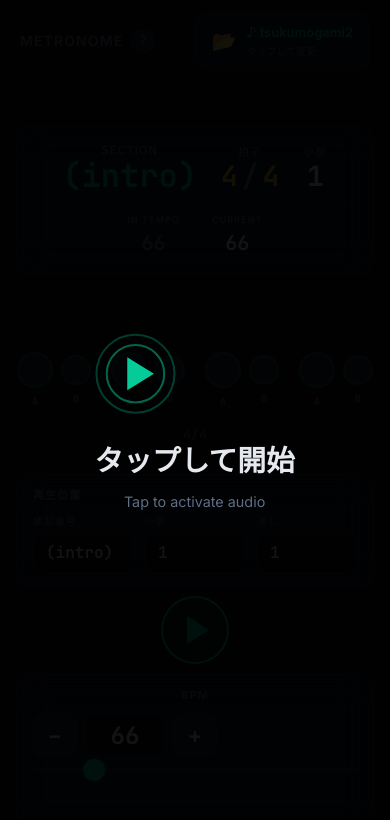
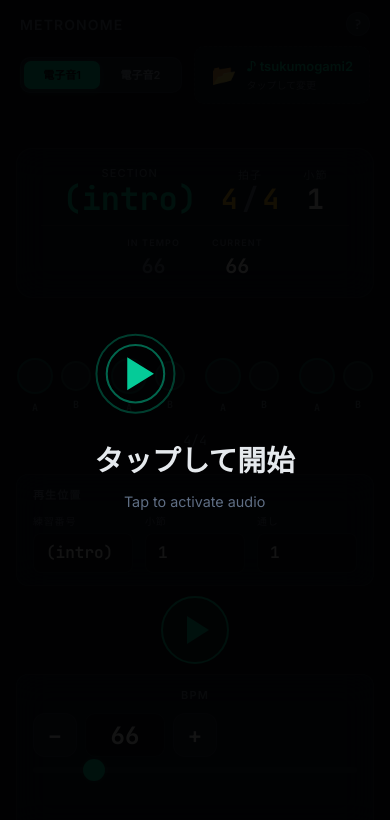
Before and after one commit to Riku-Horn/Metronome, a React (Vite) app: page / in a window 390 px wide. Shown: the top 820 px of the page. Built offline with nearby package versions, Linux system fonts and the light colour scheme.

Commit message:
feat: TDM-700Gの実録音声を追加

```diff
--- a/src/App.tsx
+++ b/src/App.tsx
@@ -63,10 +63,30 @@ function App() {
               ?
             </button>
           </div>
-          <SongLoader
-            onSongLoaded={handleSongLoaded}
-            currentSongTitle={song?.title || null}
-          />
+          <div className="app-header-right" id="app-header-right">
+            <div className="sound-selector" id="sound-selector">
+              <button
+                className={`sound-btn ${metronome.soundMode === 'synth' ? 'active' : ''}`}
+                onClick={() => metronome.setSoundMode('synth')}
+                id="sound-synth-button"
+                aria-label="電子音1に切り替え"
+              >
+                電子音1
+              </button>
+              <button
+                className={`sound-btn ${metronome.soundMode === 'wav' ? 'active' : ''}`}
+                onClick={() => metronome.setSoundMode('wav')}
+                id="sound-wav-button"
+                aria-label="電子音2に切り替え"
+              >
+                電子音2
+              </button>
+            </div>
+            <SongLoader
+              onSongLoaded={handleSongLoaded}
+              currentSongTitle={song?.title || null}
+            />
+          </div>
         </div>
 
         {/* Top: Measure Info */}
--- a/src/audio/AudioEngine.ts
+++ b/src/audio/AudioEngine.ts
@@ -1,5 +1,7 @@
 import type { MeasureData, BeatEvent } from '../types/song';
 import { getBeatPattern, getSubBeatDuration } from '../utils/songParser';
+import aWav from './a.wav';
+import bWav from './b.wav';
 
 /**
  * High-precision metronome audio engine using Web Audio API.
@@ -27,6 +29,12 @@ export class AudioEngine {
   private readonly SUB_DURATION = 0.03;    // seconds
   private readonly ACCENT_GAIN = 0.8;
   private readonly SUB_GAIN = 0.4;
+
+  // Custom 電子音2 buffers
+  private bufferA: AudioBuffer | null = null;
+  private bufferB: AudioBuffer | null = null;
+  private isWavLoaded = false;
+  private soundMode: 'synth' | 'wav' = 'synth';
 
   // Playback state
   private currentMeasureIndex = 0;
@@ -61,6 +69,40 @@ export class AudioEngine {
     if (this.audioContext.state === 'suspended') {
       await this.audioContext.resume();
     }
+    if (!this.isWavLoaded) {
+      this.isWavLoaded = true;
+      await this.loadWavBuffers();
+    }
+  }
+
+  /**
+   * Preload custom 電子音2 files.
+   */
+  private async loadWavBuffers(): Promise<void> {
+    if (!this.audioContext) return;
+    try {
+      const [resA, resB] = await Promise.all([
+        fetch(aWav),
+        fetch(bWav)
+      ]);
+      const [arrayBufferA, arrayBufferB] = await Promise.all([
+        resA.arrayBuffer(),
+        resB.arrayBuffer()
+      ]);
+      this.bufferA = await this.audioContext.decodeAudioData(arrayBufferA);
+      this.bufferB = await this.audioContext.decodeAudioData(arrayBufferB);
+    } catch (err) {
+      console.error('Failed to load 電子音2 audio files:', err);
+      this.isWavLoaded = false;
+    }
+  }
+
+  setSoundMode(mode: 'synth' | 'wav'): void {
+    this.soundMode = mode;
+  }
+
+  getSoundMode(): 'synth' | 'wav' {
+    return this.soundMode;
   }
 
   /**
@@ -247,6 +289,16 @@ export class AudioEngine {
 
     const soundType = this.currentPattern[this.currentBeatIndex] || 'A';
 
+    if (this.soundMode === 'wav' && this.bufferA && this.bufferB) {
+      const source = this.audioContext.createBufferSource();
+      source.buffer = soundType === 'A' ? this.bufferA : this.bufferB;
+      const gain = this.audioContext.createGain();
+      const gainValue = soundType === 'A' ? 1.0 : 0.7;
+      gain.gain.setValueAtTime(gainValue, time);
+      source.connect(gain);
+      gain.connect(this.audioContext.destination);
+      source.start(time);
+    } else {
       // Create oscillator for this beat
       const osc = this.audioContext.createOscillator();
       const gain = this.audioContext.createGain();
@@ -269,6 +321,7 @@ export class AudioEngine {
         gain.connect(this.audioContext.destination);
         osc.start(time);
         osc.stop(time + this.SUB_DURATION);
+      }
     }
 
     // Queue beat event for rAF-based UI dispatch
--- a/src/audio/useMetronome.ts
+++ b/src/audio/useMetronome.ts
@@ -29,6 +29,10 @@ interface UseMetronomeReturn {
   loadSong: (song: SongData) => void;
   /** Jump to a specific measure */
   jumpToMeasure: (measureIndex: number) => void;
+  /** Current sound mode */
+  soundMode: 'synth' | 'wav';
+  /** Set sound mode */
+  setSoundMode: (mode: 'synth' | 'wav') => void;
 }
 
 export function useMetronome(initialBpm = 120): UseMetronomeReturn {
@@ -43,6 +47,7 @@ export function useMetronome(initialBpm = 120): UseMetronomeReturn {
     beatIndex: 0,
     isPlaying: false,
   });
+  const [soundMode, setSoundModeState] = useState<'synth' | 'wav'>('synth');
 
   // Create engine on mount
   useEffect(() => {
@@ -154,6 +159,16 @@ export function useMetronome(initialBpm = 120): UseMetronomeReturn {
     }
   }, []);
 
+  const setSoundMode = useCallback(async (mode: 'synth' | 'wav') => {
+    setSoundModeState(mode);
+    if (engineRef.current) {
+      engineRef.current.setSoundMode(mode);
+      if (mode === 'wav' && isInitialized) {
+        await engineRef.current.init();
+      }
+    }
+  }, [isInitialized]);
+
   return {
     isPlaying,
     bpm,
@@ -167,5 +182,7 @@ export function useMetronome(initialBpm = 120): UseMetronomeReturn {
     setBpm,
     loadSong,
     jumpToMeasure,
+    soundMode,
+    setSoundMode,
   };
 }
--- a/src/index.css
+++ b/src/index.css
@@ -128,6 +128,46 @@ input[type="number"] {
   background: var(--color-bg-glass-light);
   border-color: var(--color-accent-cyan);
   color: var(--color-accent-cyan);
+}
+
+.app-header-right {
+  display: flex;
+  align-items: center;
+  gap: 12px;
+}
+
+.sound-selector {
+  display: flex;
+  background: var(--color-bg-tertiary);
+  border: 1px solid var(--color-border);
+  border-radius: 10px;
+  padding: 3px;
+  gap: 2px;
+  align-self: center;
+}
+
+.sound-btn {
+  padding: 6px 12px;
+  font-size: 11px;
+  font-weight: 600;
+  color: var(--color-text-secondary);
+  background: transparent;
+  border: none;
+  border-radius: 7px;
+  cursor: pointer;
+  transition: all 0.2s cubic-bezier(0.4, 0, 0.2, 1);
+  user-select: none;
+}
+
+.sound-btn:hover {
+  color: var(--color-text-primary);
+  background: rgba(255, 255, 255, 0.03);
+}
+
+.sound-btn.active {
+  background: var(--color-accent-cyan);
+  color: var(--color-bg-primary);
+  box-shadow: 0 2px 8px var(--color-accent-cyan-dim);
 }
 
 .app-top {
@@ -1234,3 +1274,30 @@ input[type="number"] {
     height: 88px;
   }
 }
+
+@media (max-width: 500px) {
+  .app-header {
+    flex-direction: column;
+    align-items: stretch;
+    gap: 10px;
+  }
+
+  .app-header-left {
+    justify-content: space-between;
+  }
+
+  .app-header-right {
+    justify-content: space-between;
+    width: 100%;
+  }
+
+  .sound-selector {
+    flex: 1;
+    justify-content: center;
+  }
+
+  .sound-btn {
+    flex: 1;
+    text-align: center;
+  }
+}
```
Also changed, not shown: 3 other files (tests, documents, lock files or other folders). Lines whose indentation alone changed are shown as unchanged.
